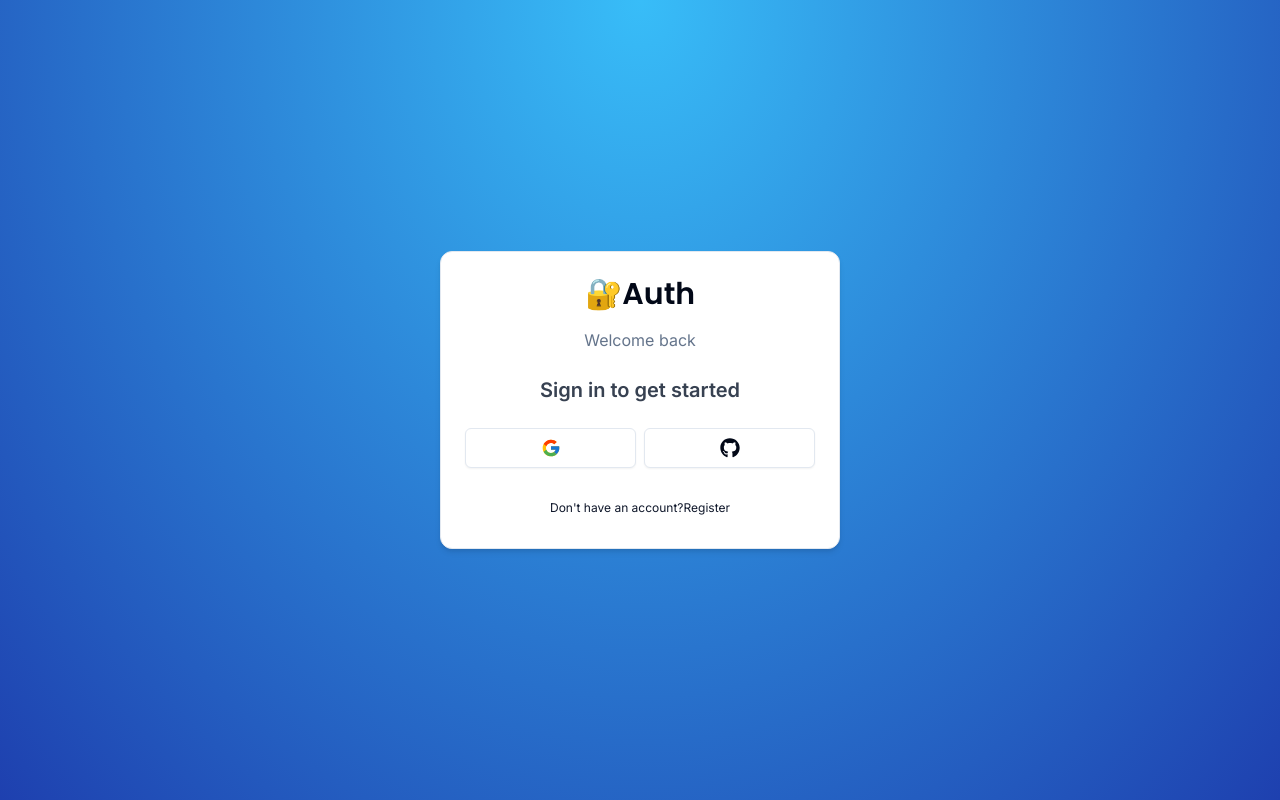
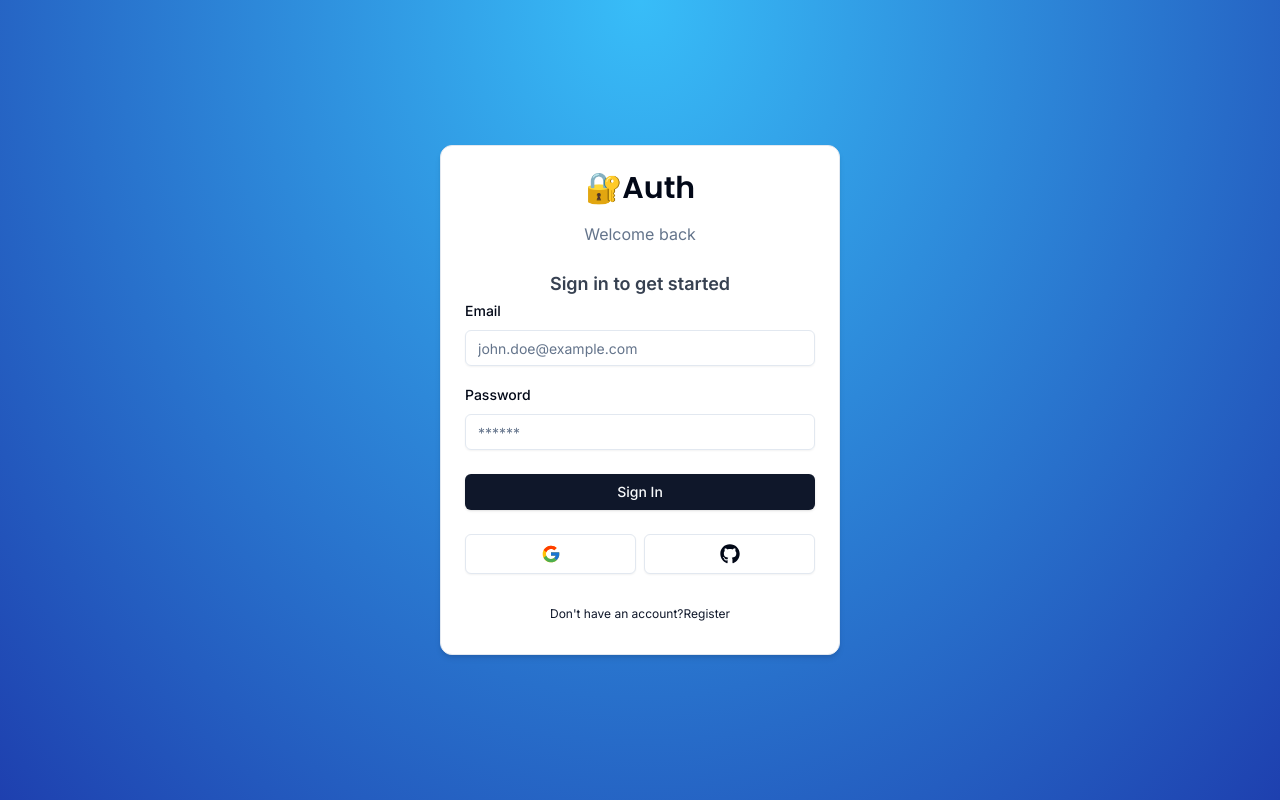
Before and after one commit to bhavnagarg12ja/Next_Auth, a Next.js app: page /auth/login in a window 1280 px wide. Built offline with nearby package versions, Linux system fonts and the light colour scheme.

Commit message:
signin page

```diff
--- a/components/auth/login-form.tsx
+++ b/components/auth/login-form.tsx
@@ -12,6 +12,10 @@
   FormMessage,
 } from '@/components/ui/form';
 import { CardWrapper } from '@/components/auth/card-wrapper';
+import { Input } from '@/components/ui/input';
+import { Button } from '@/components/ui/button';
+import { FormError } from '@/components/form-error';
+import { FormSuccess } from '@/components/form-success';
 
 export const LoginForm = () => {
   const form = useForm<z.infer<typeof LoginSchema>>({
@@ -21,6 +25,10 @@
       password: '',
     },
   });
+
+  const onSubmit = (values: z.infer<typeof LoginSchema>) => {
+    console.log(values);
+  };
   return (
     <CardWrapper
       headerLabel="Welcome back"
@@ -28,12 +36,50 @@
       backButtonhref="/auth/register"
       showSocial
     >
-      <Form {...form}>
-        <form onSubmit={form.handleSubmit(() => {})}></form>
-      </Form>
-      <div className="flex font-semibold justify-center items-center text-xl text-gray-700">
+      <div className="flex font-semibold justify-center items-center text-lg text-gray-700">
         Sign in to get started
       </div>
+      <Form {...form}>
+        <form onSubmit={form.handleSubmit(onSubmit)} className="space-y-6">
+          <div className="space-y-4">
+            <FormField
+              control={form.control}
+              name="email"
+              render={({ field }) => (
+                <FormItem>
+                  <FormLabel>Email</FormLabel>
+                  <FormControl>
+                    <Input
+                      {...field}
+                      placeholder="john.doe@example.com"
+                      type="email"
+                    />
+                  </FormControl>
+                  <FormMessage />
+                </FormItem>
+              )}
+            />
+            <FormField
+              control={form.control}
+              name="password"
+              render={({ field }) => (
+                <FormItem>
+                  <FormLabel>Password</FormLabel>
+                  <FormControl>
+                    <Input {...field} placeholder="******" type="password" />
+                  </FormControl>
+                  <FormMessage />
+                </FormItem>
+              )}
+            />
+          </div>
+          <FormError message=""></FormError>
+          <FormSuccess message=""></FormSuccess>
+          <Button type="submit" className="w-full">
+            Sign In
+          </Button>
+        </form>
+      </Form>
     </CardWrapper>
   );
 };
--- /dev/null
+++ b/components/form-error.tsx
@@ -0,0 +1,16 @@
+import { ExclamationTriangleIcon } from '@radix-ui/react-icons';
+
+interface FormErrorProps {
+  message?: string;
+}
+
+export const FormError = ({ message }: FormErrorProps) => {
+  if (!message) return null;
+
+  return (
+    <div className="bg-destructive/15 p-3 rounded-md flex itrms-center gap-x-2 text-sm text-destructive">
+      <ExclamationTriangleIcon className="h-4 w-4" />
+      <p>{message}</p>
+    </div>
+  );
+};
--- /dev/null
+++ b/components/form-success.tsx
@@ -0,0 +1,16 @@
+import { CheckCircledIcon } from '@radix-ui/react-icons';
+
+interface FormSuccessProps {
+  message?: string;
+}
+
+export const FormSuccess = ({ message }: FormSuccessProps) => {
+  if (!message) return null;
+
+  return (
+    <div className="bg-emerald-500/15 p-3 rounded-md flex itrms-center gap-x-2 text-sm text-emerald-500">
+      <CheckCircledIcon className="h-4 w-4" />
+      <p>{message}</p>
+    </div>
+  );
+};
--- a/schemas/index.ts
+++ b/schemas/index.ts
@@ -1,5 +1,9 @@
 import * as z from 'zod';
 export const LoginSchema = z.object({
-  email: z.string().email(),
-  password: z.string(),
+  email: z.string().email({
+    message: 'Email is required',
+  }),
+  password: z.string().min(1, {
+    message: 'Password is required',
+  }),
 });
```
